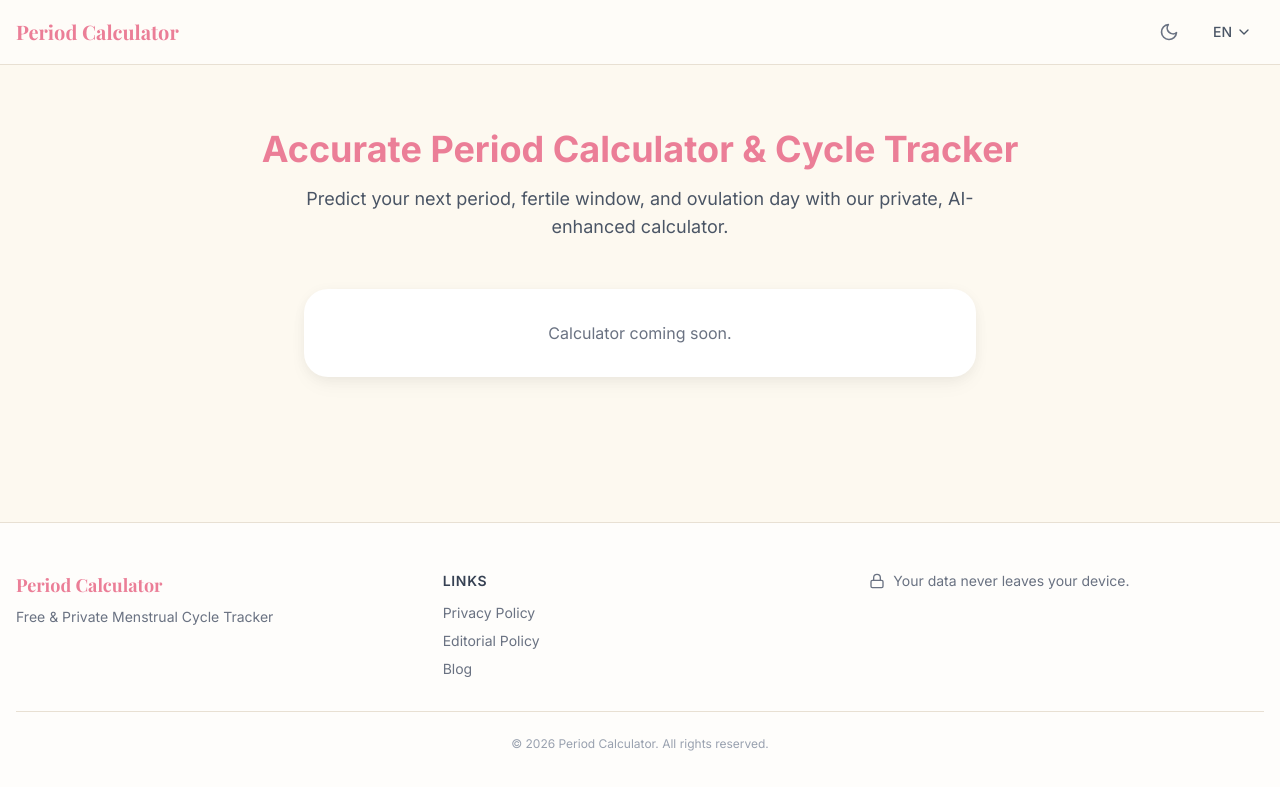
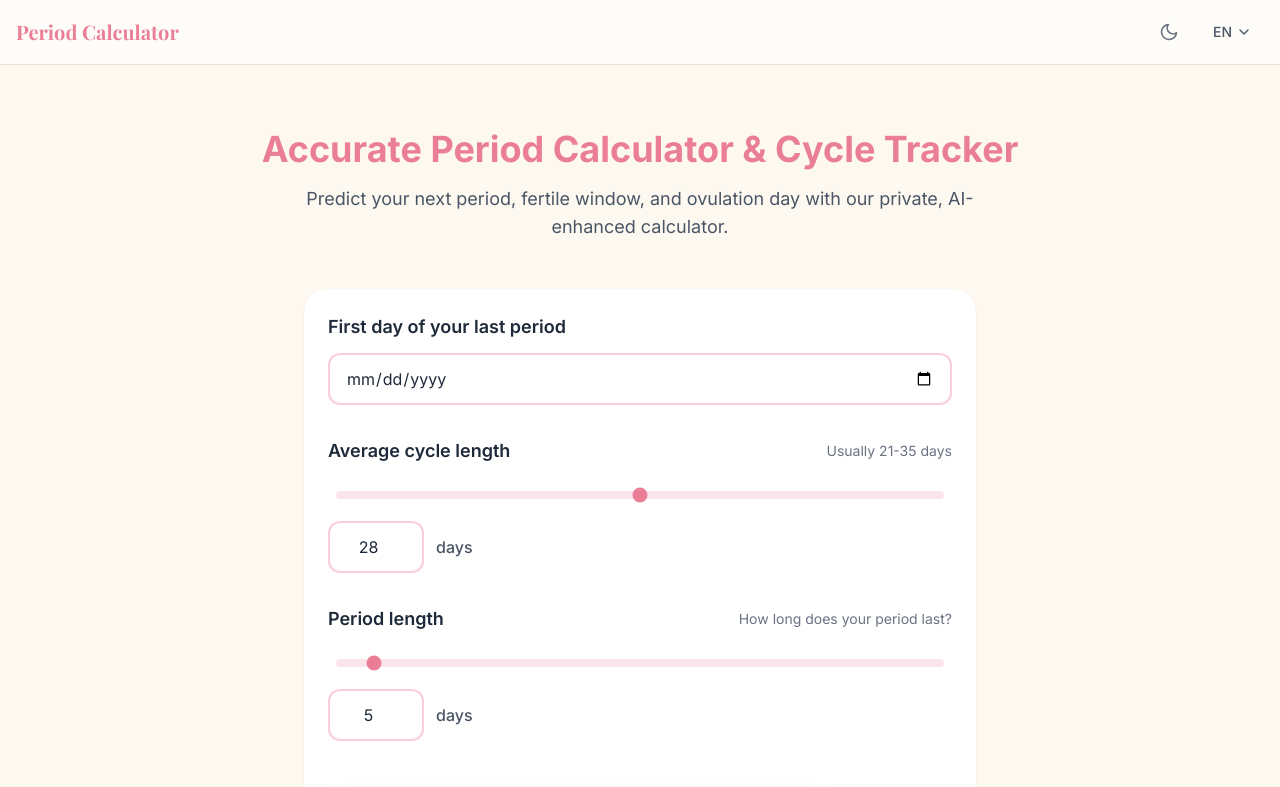
Before and after one commit to pang3fan-creator/period-calculator, a Next.js app: page /en in a window 1280 px wide. Shown: the top 787 px of the page. Built offline with nearby package versions, Linux system fonts and the light colour scheme; a web font is replaced by a local one.

Commit message:
feat: integrate period calculator into home page

```diff
--- a/src/app/[locale]/page.tsx
+++ b/src/app/[locale]/page.tsx
@@ -1,4 +1,5 @@
 import { useTranslations } from "next-intl";
+import { PeriodCalculator } from "@/components/calculator";
 
 export default function HomePage() {
   const t = useTranslations("home");
@@ -11,10 +12,8 @@ export default function HomePage() {
       <p className="mt-4 max-w-2xl text-center text-lg text-gray-600 dark:text-gray-300">
         {t("subtitle")}
       </p>
-      <div className="shadow-soft dark:bg-dark-card mt-12 w-full max-w-2xl rounded-3xl bg-white p-8">
-        <p className="text-center text-gray-500 dark:text-gray-400">
-          {t("comingSoon")}
-        </p>
+      <div className="mt-12 w-full max-w-2xl">
+        <PeriodCalculator />
       </div>
     </div>
   );
--- a/src/components/calculator/period-calculator.tsx
+++ b/src/components/calculator/period-calculator.tsx
@@ -2,6 +2,7 @@
 
 import { useState, useEffect, useCallback } from "react";
 import type { CycleData, PredictionResult } from "@/types";
+import { useLocale } from "next-intl";
 import type { Locale } from "@/i18n/config";
 import { validateCycleData } from "@/lib/calculator/validation";
 import { calculateCycle } from "@/lib/calculator/cycle-calculator";
@@ -9,10 +10,6 @@ import { saveCycleData, loadCycleData, clearCycleData } from "@/lib/storage/loca
 import { CalculatorForm } from "./calculator-form";
 import { ResultsDisplay } from "./results-display";
 import { Card } from "@/components/ui/card";
-
-interface PeriodCalculatorProps {
-  locale: Locale;
-}
 
 /**
  * Main Period Calculator Container Component
@@ -29,7 +26,10 @@ interface PeriodCalculatorProps {
  *
  * @param locale - Current locale for i18n
  */
-export function PeriodCalculator({ locale }: PeriodCalculatorProps) {
+export function PeriodCalculator() {
+  // Get locale from next-intl
+  const locale = useLocale() as Locale;
+
   // State for cycle data (user input)
   const [cycleData, setCycleData] = useState<CycleData | null>(null);
 
```
